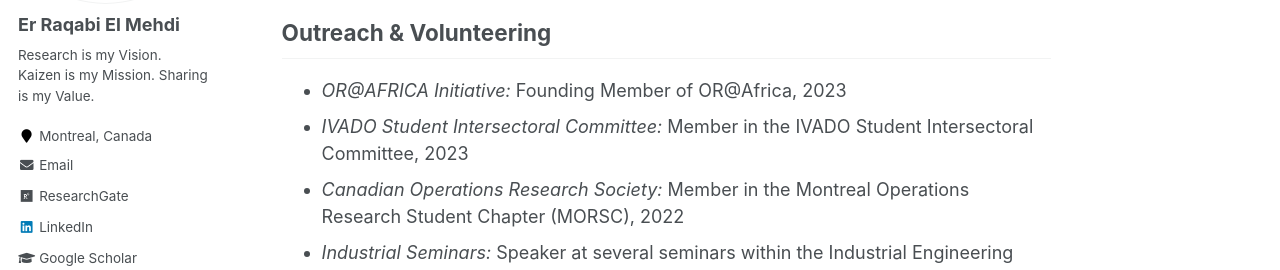
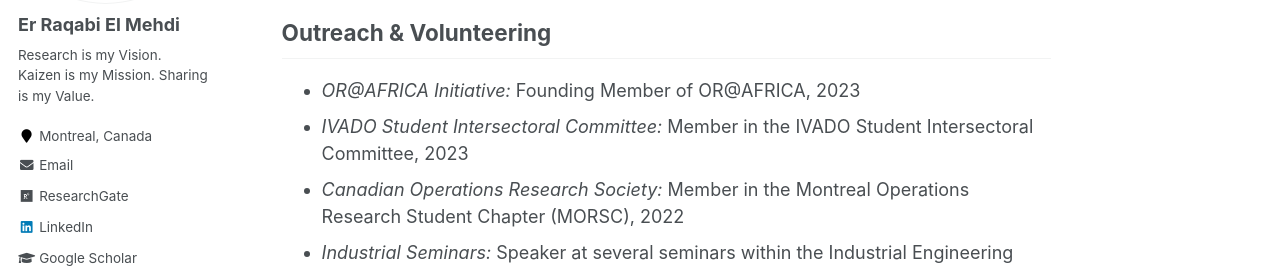
Before and after one commit to RqbMedi/rqbmedi.github.io, a Jekyll site: the page built from _pages/markdown.md, in a window 1280 px wide and 900 px high, scrolled down 354 px. Shown: the part 180-450 px from the top of the window. Built offline with Jekyll 4.4.1, drawn with Linux system fonts in a browser that asks for light colours; some web fonts are replaced.

```diff
--- a/_pages/markdown.md
+++ b/_pages/markdown.md
@@ -17,7 +17,7 @@ Organizing & Leadership
 
 Outreach & Volunteering
 ------
-- *OR@AFRICA Initiative:* Founding Member of OR@Africa, 2023
+- *OR@AFRICA Initiative:* Founding Member of OR@AFRICA, 2023
 - *IVADO Student Intersectoral Committee:* Member in the IVADO Student Intersectoral Committee, 2023
 - *Canadian Operations Research Society:* Member in the Montreal Operations Research Student Chapter (MORSC), 2022
 - *Industrial Seminars:* Speaker at several seminars within the Industrial Engineering Departement of EMI, 2019-Present
```
